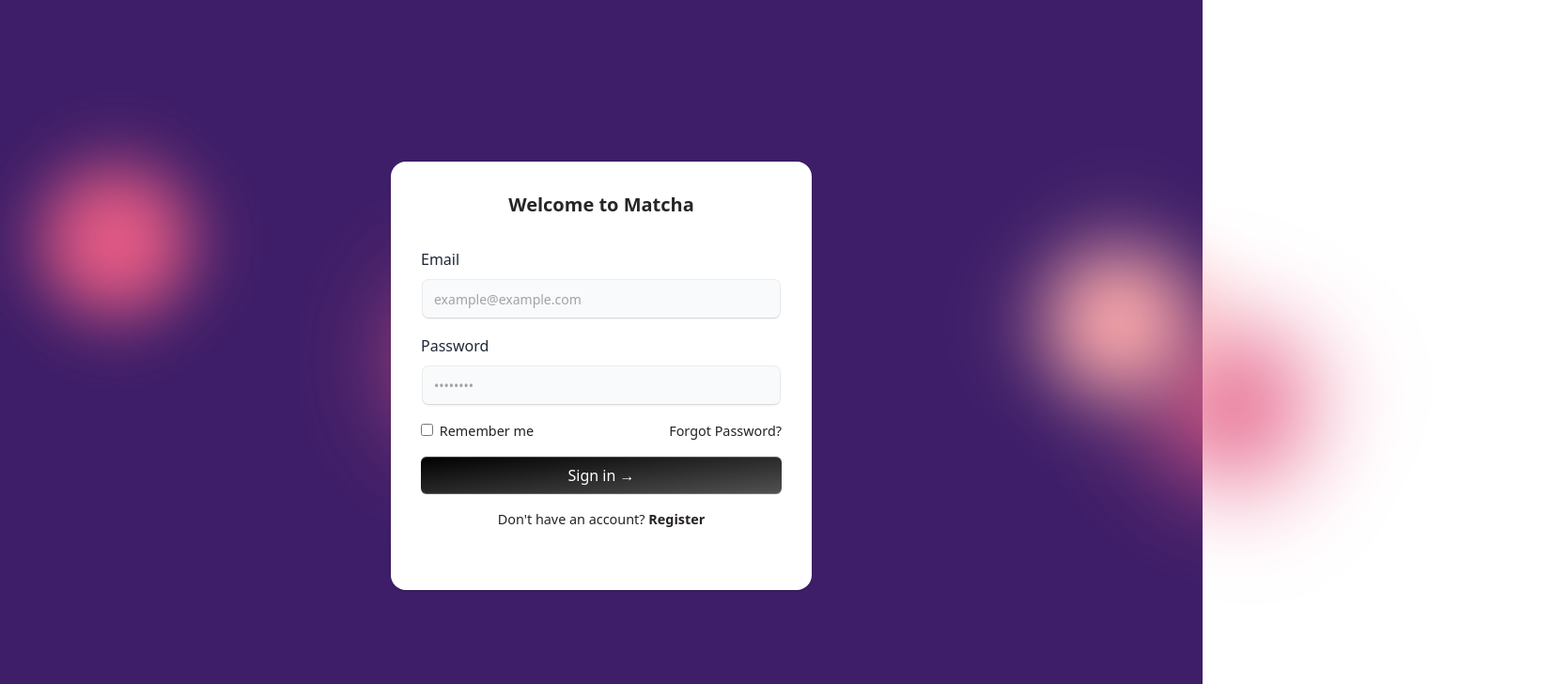
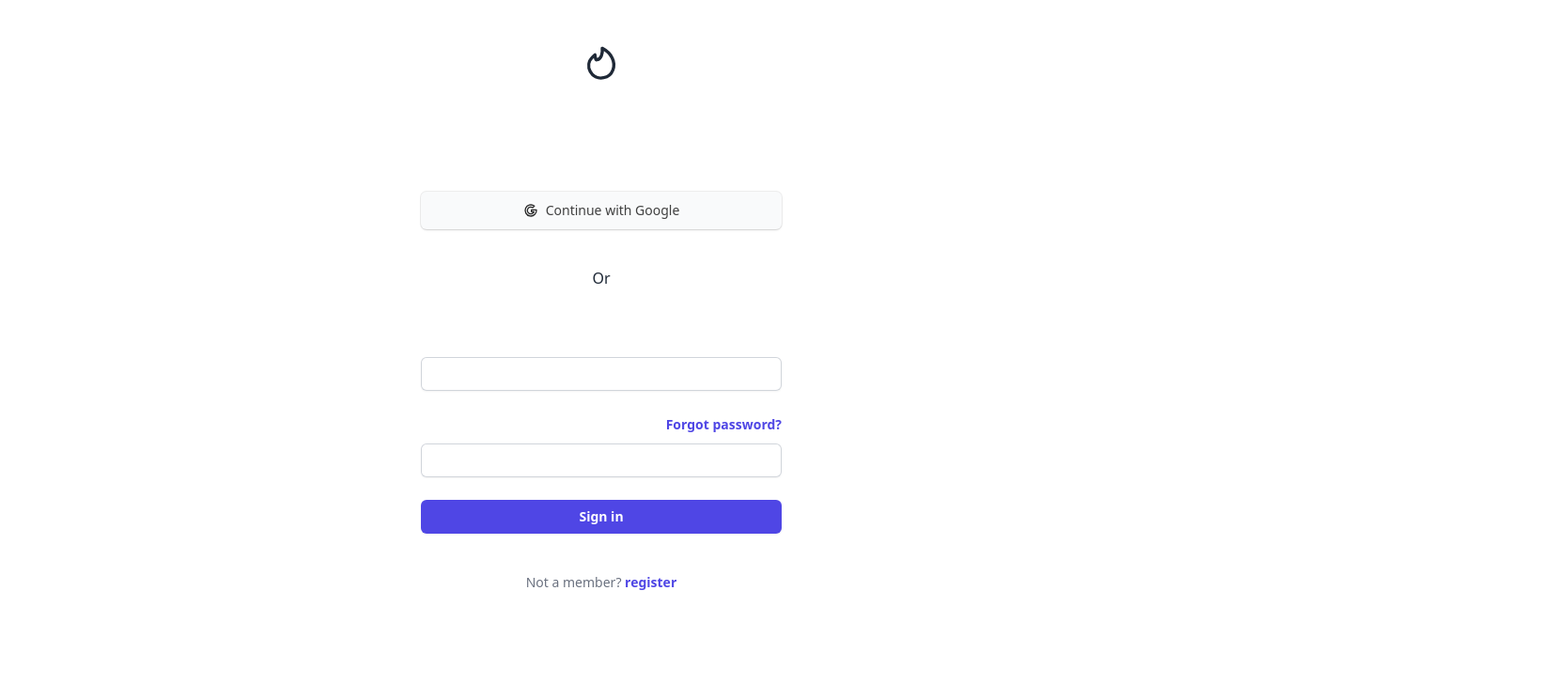
Before and after one commit to iouardi1/matcha-frontend, a Next.js app: page /auth/login in a window 1280 px wide. Shown: the top 728 px of the page at 94% size, 1653 px wide, since content can reach past the window. Built offline with nearby package versions, Linux system fonts and the light colour scheme.

Commit message:
merged the two authentication methods

```diff
--- a/src/components/auth/LoginForm.tsx
+++ b/src/components/auth/LoginForm.tsx
@@ -5,23 +5,9 @@
 import { Input } from '../ui/input';
 import { useEffect, useState } from 'react';
 import { authUser } from '@/redux/authUser';
+import { IconBrandGoogle, IconBrandTinder } from '@tabler/icons-react';
+import { SparklesCore } from '../ui/sparkles';
 
-const LabelInputContainer = ({children, className}: {children: React.ReactNode; className?: string;}) => {
-  return (
-    <div className={cn("flex flex-col space-y-2 w-full", className)}>
-      {children}
-    </div>
-  );
-};
-
-const BottomGradient = () => {
-  return (
-    <>
-      <span className="group-hover/btn:opacity-100 block transition duration-500 opacity-0 absolute h-px w-full -bottom-px inset-x-0 bg-gradient-to-r from-transparent via-cyan-500 to-transparent" />
-      <span className="group-hover/btn:opacity-100 blur-sm block transition duration-500 opacity-0 absolute h-px w-1/2 mx-auto -bottom-px inset-x-10 bg-gradient-to-r from-transparent via-indigo-500 to-transparent" />
-    </>
-  );
-};
 
 const LoginForm = () => {
   const dispatch = useDispatch();
@@ -33,7 +19,7 @@
     password: ''
   });
       // Handle form input change
-  const handleChange = (e) => {
+  const handleChange = (e: any) => {
     const { name, value } = e.target;
     setFormData({
       ...formData,
@@ -46,7 +32,6 @@
     e.preventDefault();
     try {
         const response = await dispatch(authUser(formData));
-        console.log('Login successful', response);
         setFormData({
           email: '',
           password: ''
@@ -66,62 +51,108 @@
   }
 
   return (
-    // <div className="flex h-screen items-center justify-center">
-      <div className="background flex h-screen items-center justify-center">
-        <span></span>
-        <span></span>
-        <span></span>
-        <span></span>
-        <span></span>
-        <span></span>
-        <span></span>
-        <span></span>
-      <div className="relative max-w-md w-full p-4 md:p-8 shadow-input bg-white dark:bg-black rounded-none md:rounded-2xl">
-        <h2 className="font-bold text-xl text-center text-neutral-800 dark:text-neutral-200">
-          Welcome to Matcha
+		<div className="flex min-h-full flex-col justify-center px-6 py-12 lg:px-8">
+			<div className="w-full absolute inset-0 h-screen">
+				<SparklesCore
+					id="tsparticlesfullpage"
+					background="transparent"
+					minSize={0.6}
+					maxSize={1.4}
+					particleDensity={100}
+					className="w-full h-full"
+					particleColor="#FFFFFF"
+				/>
+			</div>
+			<div className="sm:mx-auto sm:w-full sm:max-w-sm">
+				<IconBrandTinder className="mx-auto h-10 w-auto" />
+				<h2 className="mt-10 text-center text-2xl font-bold leading-9 tracking-tight text-white">
+					Sign in to your account
 				</h2>
-        <form className="my-8" onSubmit={handleSubmit}>
-          <div className="space-y-4">
-            <LabelInputContainer>
-              <Label htmlFor="email">Email</Label>
-              <Input
+			</div>
+
+			<form
+				action={`${process.env.API}/auth/google`}
+				className="flex flex-col mt-10 space-y-4 items-center sm:mx-auto sm:w-full sm:max-w-sm z-50"
+			>
+				<button
+					className=" relative group/btn flex space-x-2 items-center justify-center px-4 w-full text-black rounded-md h-10 font-medium shadow-input bg-gray-50 dark:bg-zinc-900 dark:shadow-[0px_0px_1px_1px_var(--neutral-800)]"
+					type="submit"
+				>
+					<IconBrandGoogle className="h-4 w-4 text-neutral-800 dark:text-neutral-300" />
+					<span className="text-neutral-700 dark:text-neutral-300 text-sm">
+						Continue with Google
+					</span>
+				</button>
+			</form>
+
+			<div className="flex flex-col mt-10 space-y-4 items-center sm:mx-auto sm:w-full sm:max-w-sm">
+				Or
+			</div>
+
+			<div className="mt-10 sm:mx-auto sm:w-full sm:max-w-sm z-10">
+				<form className="space-y-6" method="POST" onSubmit={handleSubmit}>
+					<div>
+						<label className="block text-sm font-medium leading-6 text-white ">
+							Email address
+						</label>
+						<div className="mt-2">
+							<input
 								id="email"
 								name="email"
-                placeholder="example@example.com"
 								type="email"
-                value={formData.email}
                 onChange={handleChange}
+								autoComplete="email"
+								required
+								className="block w-full rounded-md border-0 py-1.5 text-white shadow-sm ring-1 ring-inset ring-gray-300 placeholder:text-gray-400 focus:ring-2 focus:ring-inset focus:ring-indigo-600 sm:text-sm sm:leading-6 pl-2"
 							/>
-            </LabelInputContainer>
-            <LabelInputContainer>
-              <Label htmlFor="password">Password</Label>
-              <Input
+						</div>
+					</div>
+
+					<div>
+						<div className="flex items-center justify-between">
+							<label className="block text-sm font-medium leading-6 text-white">
+								Password
+							</label>
+							<div className="text-sm">
+								<a
+									href="#"
+									className="font-semibold text-indigo-600 hover:text-indigo-500"
+								>
+									Forgot password?
+								</a>
+							</div>
+						</div>
+						<div className="mt-2">
+							<input
 								id="password"
 								name="password"
-                placeholder="••••••••"
 								type="password"
-                value={formData.password}
-                onChange={handleChange} />
-            </LabelInputContainer>
-
-              <div className="remember-forgot">
-                <label>
-                  <input type="checkbox" /> Remember me
-                </label>
-                <a href="#">Forgot Password?</a>
-                </div>
-            <button
-              className="relative group/btn bg-gradient-to-br from-black dark:from-zinc-900 dark:to-zinc-900 to-neutral-600 text-white rounded-md h-10 font-medium shadow-[0px_1px_0px_0px_#ffffff40_inset,0px_-1px_0px_0px_#ffffff40_inset] dark:shadow-[0px_1px_0px_0px_var(--zinc-800)_inset,0px_-1px_0px_0px_var(--zinc-800)_inset] w-full"
-              type="submit"
-              >
-              Sign in &rarr;
-              <BottomGradient />
-            </button>
-              <div className="register-link">
-                <p>Don't have an account? <a href="/auth/register">Register</a></p>
+                onChange={handleChange}
+								autoComplete="current-password"
+								required
+								className="block w-full rounded-md border-0 py-1.5 text-white shadow-sm ring-1 ring-inset ring-gray-300 placeholder:text-gray-400 focus:ring-2 focus:ring-inset focus:ring-indigo-600 sm:text-sm sm:leading-6 pl-2"
+							/>
 						</div>
 					</div>
+
+					<div>
+						<button
+							type="submit"
+							className="flex w-full justify-center rounded-md bg-indigo-600 px-3 py-1.5 text-sm font-semibold leading-6 text-white shadow-sm hover:bg-indigo-500 focus-visible:outline focus-visible:outline-2 focus-visible:outline-offset-2 focus-visible:outline-indigo-600"
+						>
+							Sign in
+						</button>
+					</div>
 				</form>
+				<p className="mt-10 text-center text-sm text-gray-500">
+					Not a member?
+					<a
+						href="./register"
+						className="font-semibold leading-6 text-indigo-600 hover:text-indigo-500"
+					>
+						<span></span> register
+					</a>
+				</p>
 			</div>
 		</div>
 	);
--- a/src/components/auth/RegisterForm.tsx
+++ b/src/components/auth/RegisterForm.tsx
@@ -1,82 +1,211 @@
-import React from "react";
-import { Label } from "../ui/label";
-import { Input } from "../ui/input";
+'use client'
+
+import React, { useState } from "react";
 import { cn } from "@/utils/cn";
 import {
   IconBrandGoogle,
 } from "@tabler/icons-react";
+import { SparklesCore } from "../ui/sparkles";
+import { authUser, registerUser } from "@/redux/authUser";
+import { useDispatch, useSelector } from "react-redux";
+import { RootState } from "@reduxjs/toolkit/query";
 
 export function RegisterForm() {
+	const dispatch = useDispatch();
+	const users = useSelector(state => state.items);
+	const loading = useSelector(state => state.loading);
+  	const error = useSelector(state => state.error);
+	const [formData, setFormData] = useState({
+		firstname: '',
+		lastname: '',
+		username: '',
+		email: '',
+		password: '',
+		confirmPassword: ''
+	  });
+      // Handle form input change
+  const handleChange = (e: any) => {
+    const { name, value } = e.target;
+    setFormData({
+      ...formData,
+      [name]: value
+    });
+  };
+
+  // Handle form submission
+  const handleSubmit = async (e) => {
+	e.preventDefault();
+    if (formData.password !== formData.confirmPassword) {
+      console.error('Passwords do not match');
+      return;
+	}
+    try {
+      const response = await dispatch(registerUser(formData));
+      setFormData({
+        firstname: '',
+        lastname: '',
+        username: '',
+        email: '',
+        password: '',
+        confirmPassword: ''
+      });
+      } catch (error) {
+        console.error('Login failed', error);
+      }
+  };
+
+
+  if (error) {
+    return <div>Error! {error.message}</div>;
+  }
+
+  if (loading) {
+    return <div>Loading...</div>;
+  }
   return (
-    // <div className="flex h-screen items-center">
-    <div className="background flex h-screen items-center justify-center">
-    <span></span>
-    <span></span>
-    <span></span>
-    {/* <span></span>
-    <span></span>
-    <span></span>
-    <span></span>
-    <span></span> */}
-      <div className="max-w-md w-full h-[85%] mx-auto my-[20px] rounded-none md:rounded-2xl p-4 md:p-8 shadow-input bg-white dark:bg-black">
-        <h2 className="font-bold text-xl text-center text-neutral-800 dark:text-neutral-200">
+	<div className="flex h-screen items-center">
+		<div className="w-full absolute inset-0 h-screen">
+			<SparklesCore
+				id="tsparticlesfullpage"
+				background="transparent"
+				minSize={0.6}
+				maxSize={1.4}
+				particleDensity={100}
+				className="w-full h-full"
+				particleColor="#FFFFFF"
+			/>
+		</div>
+		<div className="max-w-md w-full h-full mx-auto rounded-none md:rounded-2xl p-4 md:p-8 shadow-input  z-10">
+			<h2 className="font-bold text-xl text-center text-white">
 				Welcome to Matcha
 			</h2>
-        <form className="my-8" >{/* onSubmit={handleSubmit} */}
+			<form className="my-8" onSubmit={handleSubmit}>
+				{/* onSubmit={handleSubmit} */}
 				<div className="flex flex-col md:flex-row space-y-2 md:space-y-0 md:space-x-2 mb-4">
 					<LabelInputContainer>
-              <Label htmlFor="firstname">First name</Label>
-              <Input id="firstname" placeholder="First Name" type="text" />
+						<label className="block text-sm font-medium leading-6 text-white">
+							First Name
+						</label>
+						<input
+							id="firstname"
+							name="firstname"
+							type="text"
+							autoComplete=""
+							onChange={handleChange}
+							required
+							// placeholder="First Name"
+							className="pl-2 block w-full rounded-md border-0 py-1.5 text-white shadow-sm ring-1 ring-inset ring-gray-300 placeholder:text-gray-400 focus:ring-2 focus:ring-inset focus:ring-indigo-600 sm:text-sm sm:leading-6"
+						/>
 					</LabelInputContainer>
+
 					<LabelInputContainer>
-              <Label htmlFor="lastname">Last name</Label>
-              <Input id="lastname" placeholder="Last Name" type="text" />
+						<label className="block text-sm font-medium leading-6 text-white">
+							Last Name
+						</label>
+						<input
+							id="lastname"
+							name="lastname"
+							type="text"
+							autoComplete=""
+							onChange={handleChange}
+							required
+							// placeholder="Last Name"
+							className="pl-2 block w-full rounded-md border-0 py-1.5 text-white shadow-sm ring-1 ring-inset ring-gray-300 placeholder:text-gray-400 focus:ring-2 focus:ring-inset focus:ring-indigo-600 sm:text-sm sm:leading-6"
+						/>
 					</LabelInputContainer>
 				</div>
 
 				<LabelInputContainer className="mb-4">
-            <Label htmlFor="username">Username</Label>
-            <Input id="username" placeholder="Username" type="text" />
+					<label className="block text-sm font-medium leading-6 text-white">
+						Username
+					</label>
+					<div className="mt-2">
+						<input
+							id="username"
+							name="username"
+							type="text"
+							autoComplete=""
+							onChange={handleChange}
+							required
+							// placeholder="Username"
+							className="pl-2 block w-full rounded-md border-0 py-1.5 text-white shadow-sm ring-1 ring-inset ring-gray-300 placeholder:text-gray-400 focus:ring-2 focus:ring-inset focus:ring-indigo-600 sm:text-sm sm:leading-6"
+						/>
+					</div>
 				</LabelInputContainer>
 
 				<LabelInputContainer className="mb-4">
-            <Label htmlFor="email">Email</Label>
-            <Input id="email" placeholder="projectmayhem@fc.com" type="email" />
+					<label className="block text-sm font-medium leading-6 text-white">
+						Email address
+					</label>
+					<div className="mt-2">
+						<input
+							id="email"
+							name="email"
+							type="email"
+							autoComplete="email"
+							onChange={handleChange}
+							required
+							// placeholder="projectmayhem@fc.com"
+							className="pl-2 block w-full rounded-md border-0 py-1.5 text-white shadow-sm ring-1 ring-inset ring-gray-300 placeholder:text-gray-400 focus:ring-2 focus:ring-inset focus:ring-indigo-600 sm:text-sm sm:leading-6"
+						/>
+					</div>
 				</LabelInputContainer>
+
 				<LabelInputContainer className="mb-4">
-            <Label htmlFor="password">Password</Label>
-            <Input id="password" placeholder="••••••••" type="password" />
+					<label className="block text-sm font-medium leading-6 text-white">
+						Password
+					</label>
+					<div className="mt-2">
+						<input
+							id="password"
+							name="password"
+							type="password"
+							autoComplete="current-password"
+							onChange={handleChange}
+							required
+							placeholder="••••••••"
+							className="pl-2 block w-full rounded-md border-0 py-1.5 text-white shadow-sm ring-1 ring-inset ring-gray-300 placeholder:text-gray-400 focus:ring-2 focus:ring-inset focus:ring-indigo-600 sm:text-sm sm:leading-6"
+						/>
+					</div>
 				</LabelInputContainer>
 
 				<LabelInputContainer className="mb-8">
-            <Label htmlFor="confirmPassword">Confirm Password</Label>
-            <Input
+					<label className="block text-sm font-medium leading-6 text-white">
+						Confirm Password
+					</label>
+					<div className="mt-2">
+						<input
 							id="confirmPassword"
+							name="confirmPassword"
+							type="password"
+							autoComplete="current-password"
+							onChange={handleChange}
+							required
 							placeholder="••••••••"
-              type="password"
+							className="pl-2 block w-full rounded-md border-0 py-1.5 text-white shadow-sm ring-1 ring-inset ring-gray-300 placeholder:text-gray-400 focus:ring-2 focus:ring-inset focus:ring-indigo-600 sm:text-sm sm:leading-6"
 						/>
+					</div>
 				</LabelInputContainer>
 
 				<button
-            className="bg-gradient-to-br relative group/btn from-black dark:from-zinc-900 dark:to-zinc-900 to-neutral-600 block dark:bg-zinc-800 w-full text-white rounded-md h-10 font-medium shadow-[0px_1px_0px_0px_#ffffff40_inset,0px_-1px_0px_0px_#ffffff40_inset] dark:shadow-[0px_1px_0px_0px_var(--zinc-800)_inset,0px_-1px_0px_0px_var(--zinc-800)_inset]"
+					className="flex w-full justify-center rounded-md bg-indigo-600 px-3 py-1.5 text-sm font-semibold leading-6 text-white shadow-sm hover:bg-indigo-500 focus-visible:outline focus-visible:outline-2 focus-visible:outline-offset-2 focus-visible:outline-indigo-600"
 					type="submit"
 				>
 					Sign up &rarr;
-            <BottomGradient />
 				</button>
 
-          <div className="bg-gradient-to-r from-transparent via-neutral-300 dark:via-neutral-700 to-transparent my-8 h-[1px] w-full" />
-
+				<div className="bg-gradient-to-r from-transparent via-neutral-300 to-transparent my-8 h-[1px] w-full" />
+			</form>
+			<form action={process.env.API + "/auth/google"}>
 				<div className="flex flex-col space-y-4 items-center">
 					<button
-              className=" relative group/btn flex space-x-2 items-center justify-center px-4 w-[50%] text-black rounded-md h-10 font-medium shadow-input bg-gray-50 dark:bg-zinc-900 dark:shadow-[0px_0px_1px_1px_var(--neutral-800)]"
+						className=" relative group/btn flex space-x-2 items-center justify-center px-4 w-[50%] text-black rounded-md h-10 font-medium shadow-input bg-gray-50"
 						type="submit"
 					>
-              <IconBrandGoogle className="h-4 w-4 text-neutral-800 dark:text-neutral-300" />
-              <div className="text-neutral-700 dark:text-neutral-300 text-sm">
+						<IconBrandGoogle className="h-4 w-4 text-neutral-800" />
+						<span className="text-neutral-700 text-sm">
 							Google
-              </div>
-              <BottomGradient />
+						</span>
 					</button>
 				</div>
 			</form>
@@ -84,15 +213,6 @@
 	</div>
 	);
 }
-
-const BottomGradient = () => {
-  return (
-    <>
-      <span className="group-hover/btn:opacity-100 block transition duration-500 opacity-0 absolute h-px w-full -bottom-px inset-x-0 bg-gradient-to-r from-transparent via-cyan-500 to-transparent" />
-      <span className="group-hover/btn:opacity-100 blur-sm block transition duration-500 opacity-0 absolute h-px w-1/2 mx-auto -bottom-px inset-x-10 bg-gradient-to-r from-transparent via-indigo-500 to-transparent" />
-    </>
-  );
-};
 
 const LabelInputContainer = ({children, className}: {children: React.ReactNode; className?: string;}) => {
   return (
--- a/src/components/ui/sparkles.tsx
+++ b/src/components/ui/sparkles.tsx
@@ -41,7 +41,6 @@
 
   const particlesLoaded = async (container?: Container) => {
     if (container) {
-      console.log(container);
       controls.start({
         opacity: 1,
         transition: {
--- a/src/pages/api/hello.ts
+++ b/src/pages/api/hello.ts
@@ -9,6 +9,5 @@
   req: NextApiRequest,
   res: NextApiResponse<Data>,
 ) {
-  console.log(res)
   res.status(200).json({ name: "John Doe" });
 }
```
Also changed, not shown: src/components/Home.tsx (+0 -33 lines), src/redux/authUser.ts (+18 -0 lines), 2 other files (tests, documents, lock files or other folders). Lines whose indentation alone changed are shown as unchanged.
